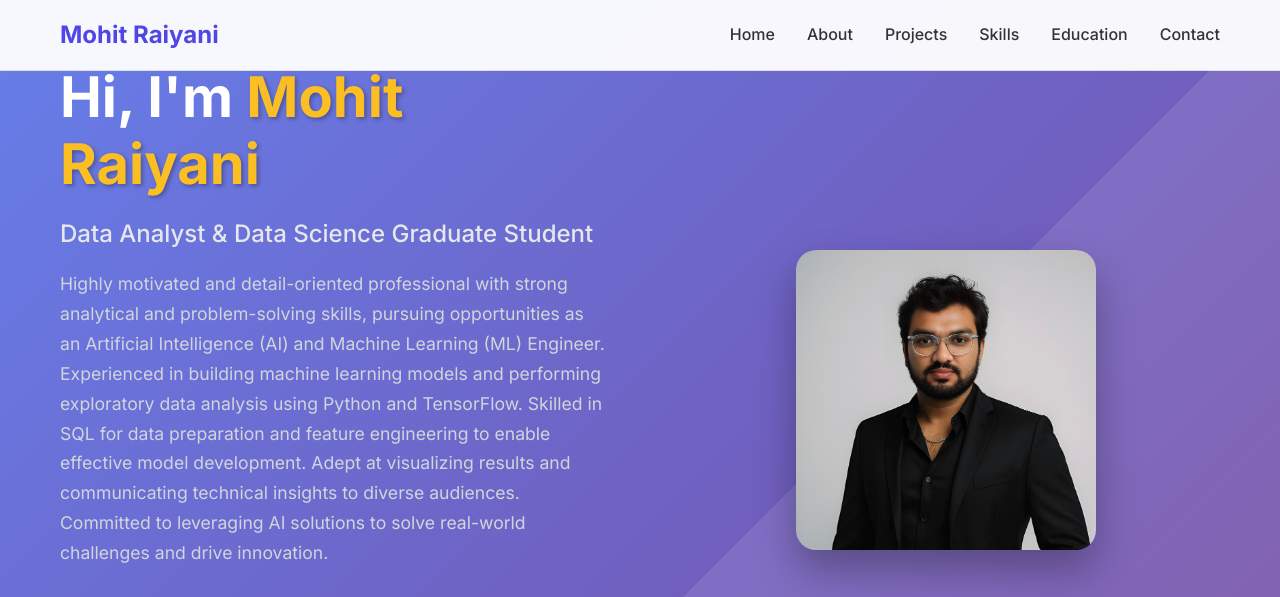
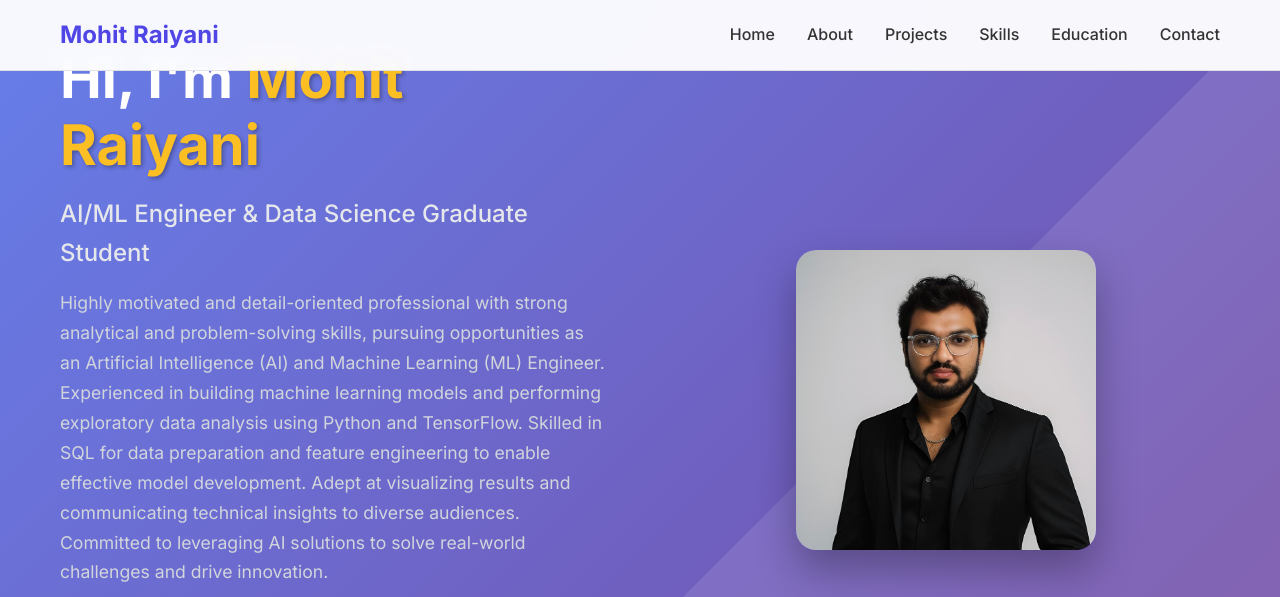
Before and after one commit to MohitRaiyani-27/MohitRaiyani-27.github.io, a website: page index.html in a window 1280 px wide. Shown: the top 597 px of the page. Drawn offline with Linux system fonts and the light colour scheme.

Commit message:
Update job title to AI/ML Engineer

```diff
--- a/index.html
+++ b/index.html
@@ -51,7 +51,7 @@
                     Hi, I'm <span class="highlight">Mohit Raiyani</span>
                 </h1>
                 <p class="hero-subtitle">
-                    Data Analyst & Data Science Graduate Student
+                    AI/ML Engineer & Data Science Graduate Student
                 </p>
                 <p class="hero-description">
                     Highly motivated and detail-oriented professional with strong analytical and problem-solving skills, pursuing opportunities as an Artificial Intelligence (AI) and Machine Learning (ML) Engineer. Experienced in building machine learning models and performing exploratory data analysis using Python and TensorFlow. Skilled in SQL for data preparation and feature engineering to enable effective model development. Adept at visualizing results and communicating technical insights to diverse audiences. Committed to leveraging AI solutions to solve real-world challenges and drive innovation.
```
